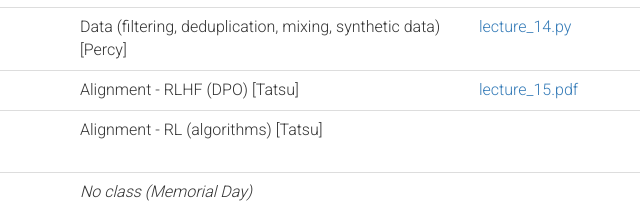
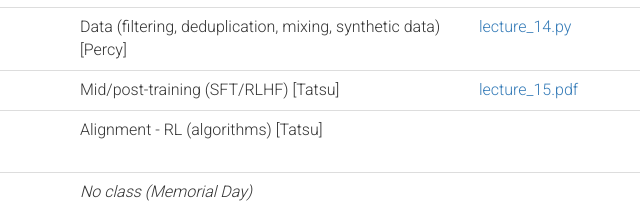
Before and after one commit to stanford-cs336/stanford-cs336.github.io, a plain HTML site: page index.html in a window 1280 px wide. Shown: the part 3890-4100 px from the top of the page, 226-866 px from the left. Drawn offline with nearby package versions, Linux system fonts and the light colour scheme.

Commit message:
[2026] update lecture 15 title

```diff
--- a/index.html
+++ b/index.html
@@ -788,7 +788,7 @@
           <tr>
             <td>15</td>
             <td>Mon May 18</td>
-            <td>Alignment - RLHF (DPO) [Tatsu]</td>
+            <td>Mid/post-training (SFT/RLHF) [Tatsu]</td>
             <td><a href="https://github.com/stanford-cs336/lectures/blob/main/lecture_15.pdf">lecture_15.pdf</a></td>
             <td></td>
           </tr>
```
